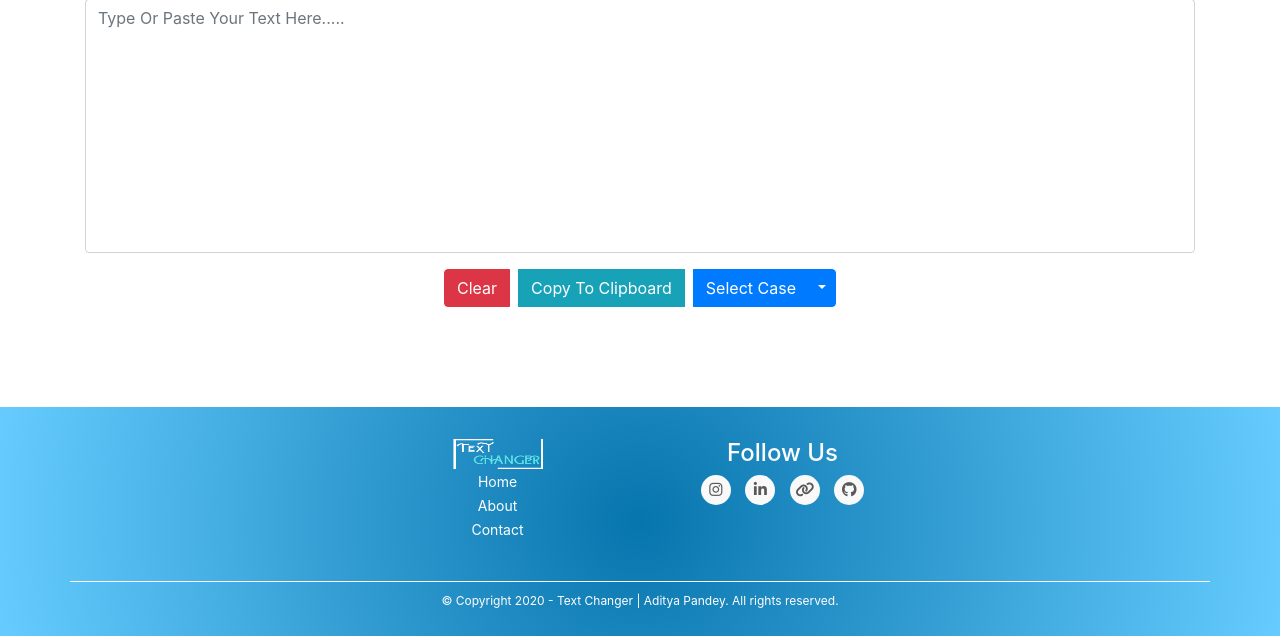
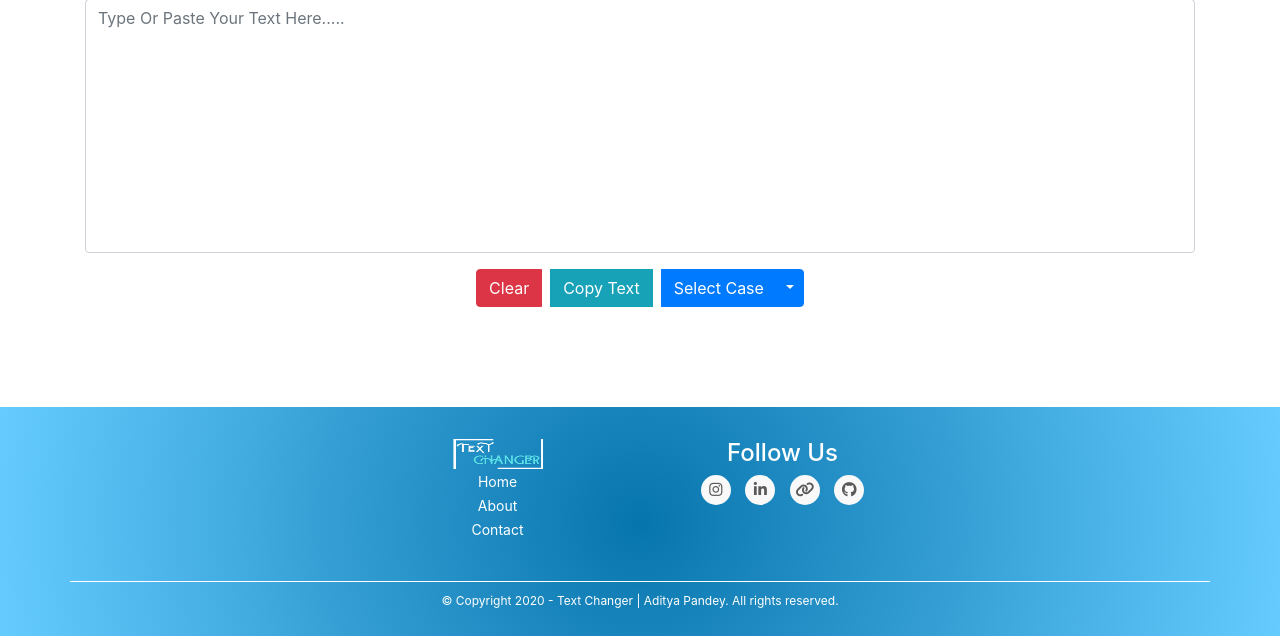
Before and after one commit to adi0603/Text-Changer, a PHP site: page / in a window 1280 px wide. Shown: the part 179-815 px from the top of the page. Run offline with PHP 8.4, Linux system fonts and the light colour scheme; some libraries are stand-ins or nearby versions.

Commit message:
Update index.php

```diff
--- a/index.php
+++ b/index.php
@@ -61,7 +61,7 @@
 <center>
 <div class="btn-group">
   <button type="button" class="btn btn-danger" onclick="ClearFields()">Clear</button> &nbsp;&nbsp;
-  <button type="button" class="btn btn-info" onclick="ctc()">Copy To Clipboard</button> &nbsp;&nbsp;
+  <button type="button" class="btn btn-info" onclick="ctc()">Copy Text</button> &nbsp;&nbsp;
   <button type="button" class="btn btn-primary">Select Case</button>
   <button type="button" class="btn btn-primary dropdown-toggle dropdown-toggle-split" data-toggle="dropdown" aria-haspopup="true" aria-expanded="false">
     <span class="sr-only">Toggle Dropdown</span>
```
